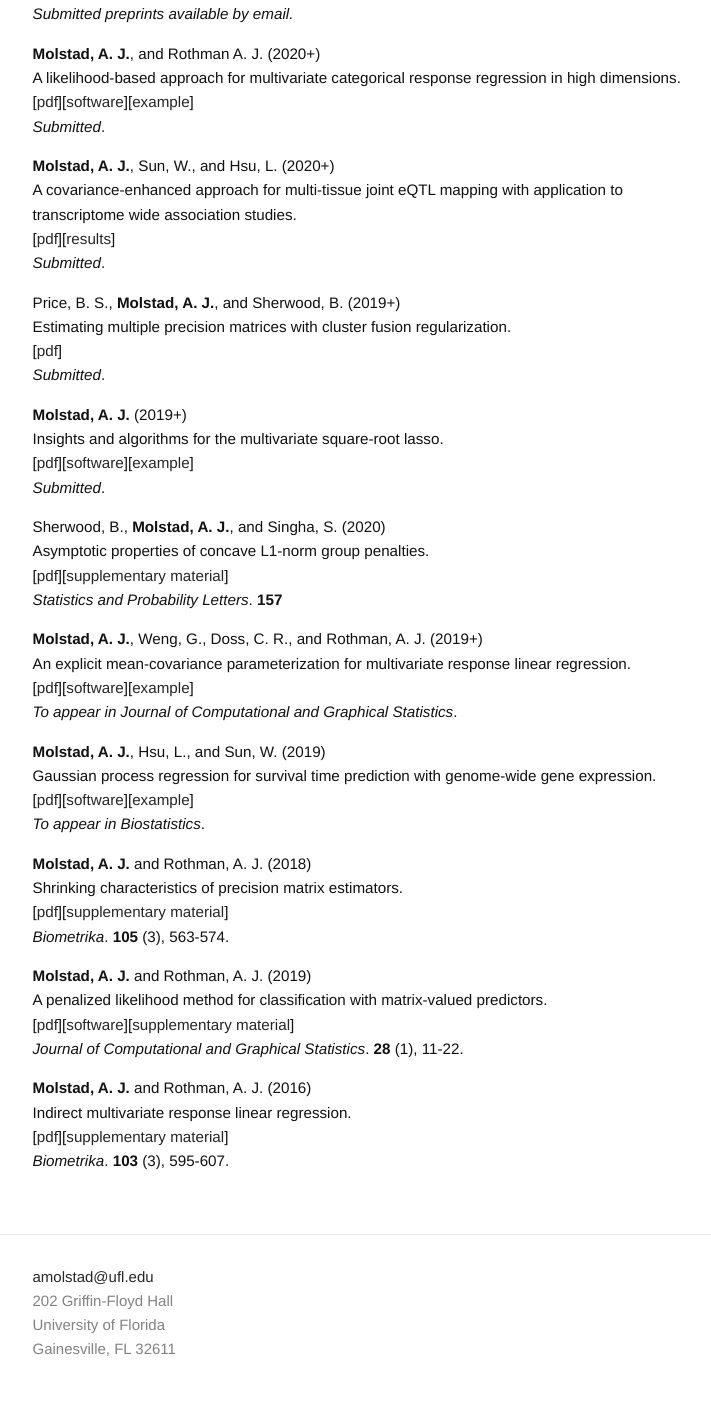
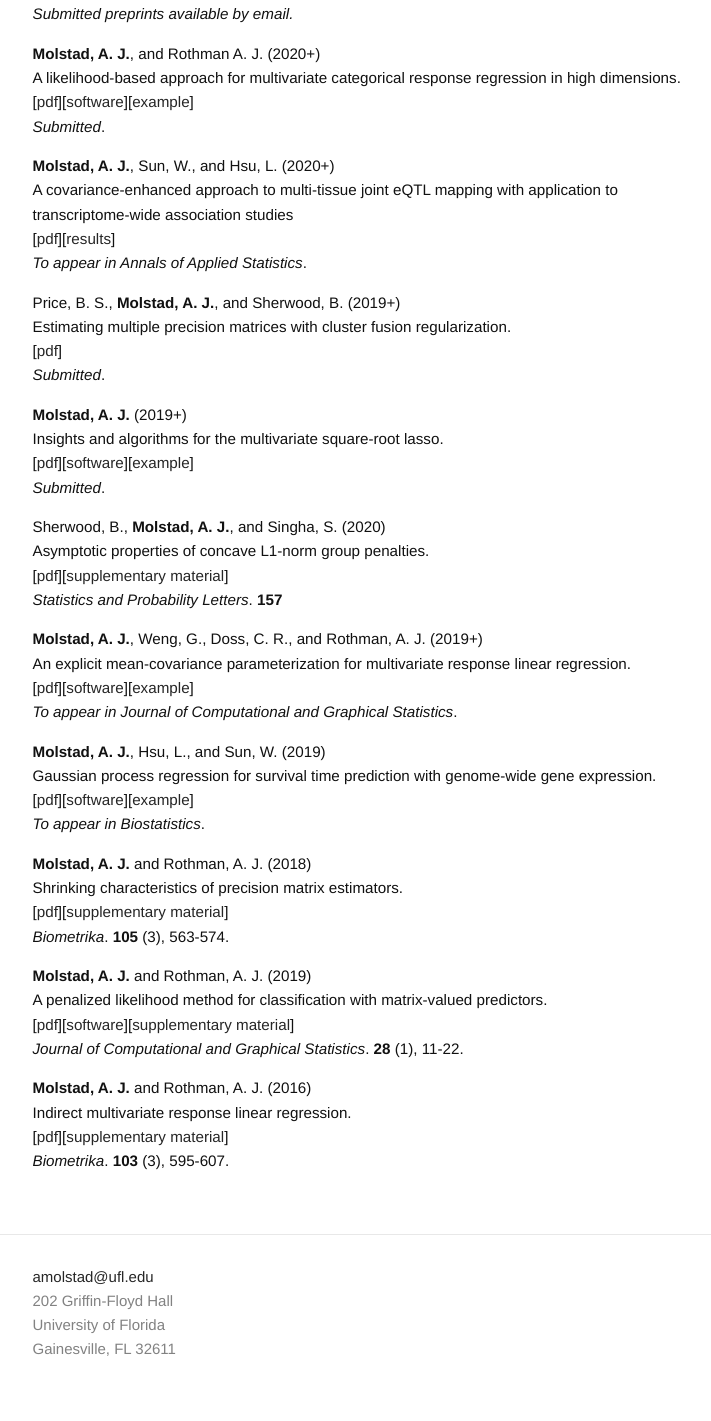
Before and after one commit to ajmolstad/ajmolstad.github.io, a Jekyll site: the page built from research.md, in a window 1280 px wide. Shown: the part 451-1872 px from the top of the page, without its empty margins (275-986 px from the left). Built offline with Jekyll 4.4.1, drawn with Linux system fonts in a browser that asks for light colours.

Commit message:
Update research.md

```diff
--- a/research.md
+++ b/research.md
@@ -26,9 +26,9 @@
 *Submitted*.  <br>
 
 **Molstad, A. J.**, Sun, W., and Hsu, L. (2020+)<br>
-A covariance-enhanced approach for multi-tissue joint eQTL mapping with application to transcriptome wide association studies. <br>
+A covariance-enhanced approach to multi-tissue joint eQTL mapping with application to transcriptome-wide association studies  <br>
 [[pdf](/docs/MTeQTL_R0.pdf)][[results](https://github.com/ajmolstad/MTeQTLResults)] <br>
-*Submitted*.  <br>
+*To appear in Annals of Applied Statistics*.  <br>
 
 Price, B. S., **Molstad, A. J.**, and Sherwood, B. (2019+)<br>
 Estimating multiple precision matrices with cluster fusion regularization. <br>
```
